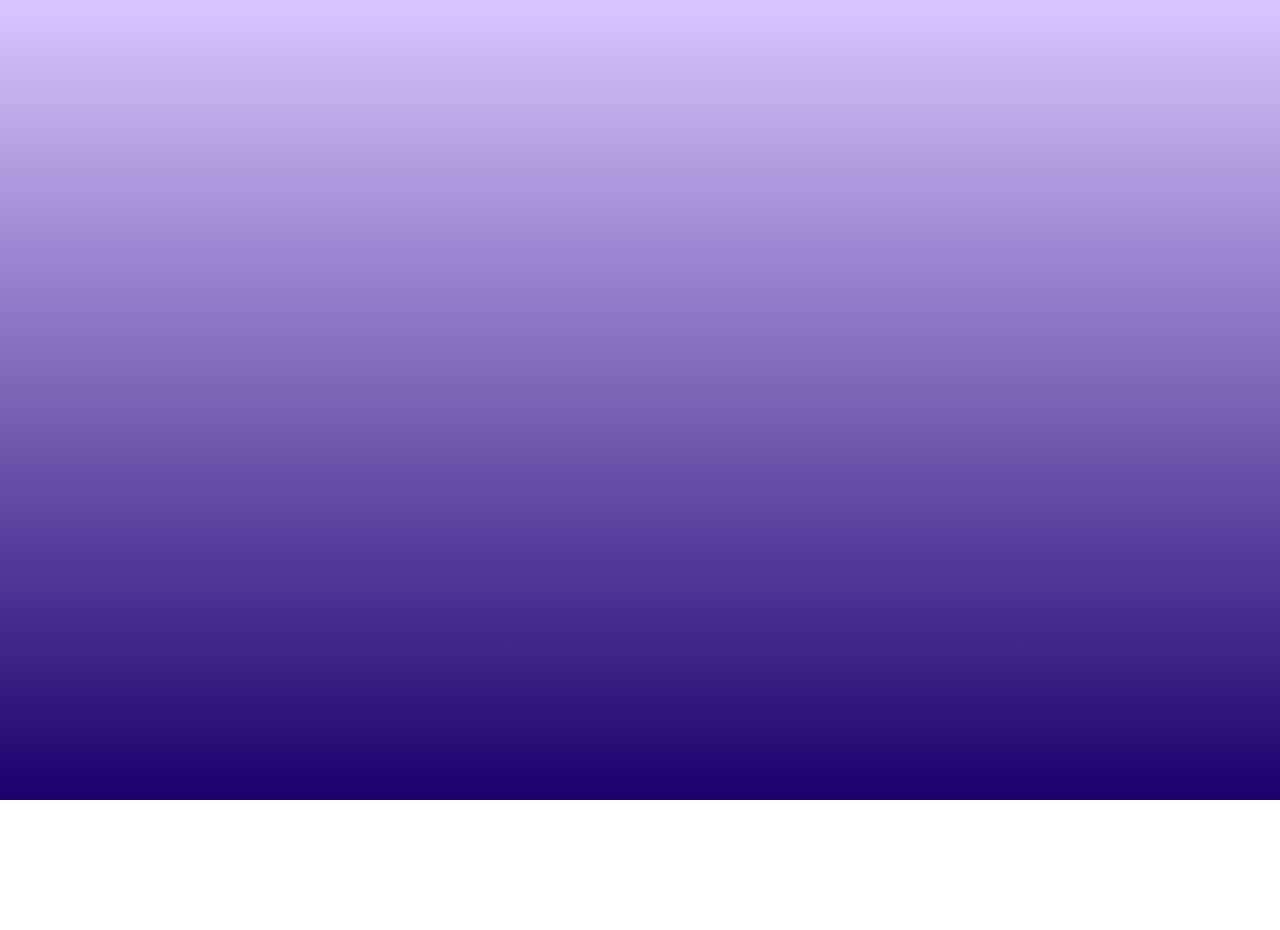
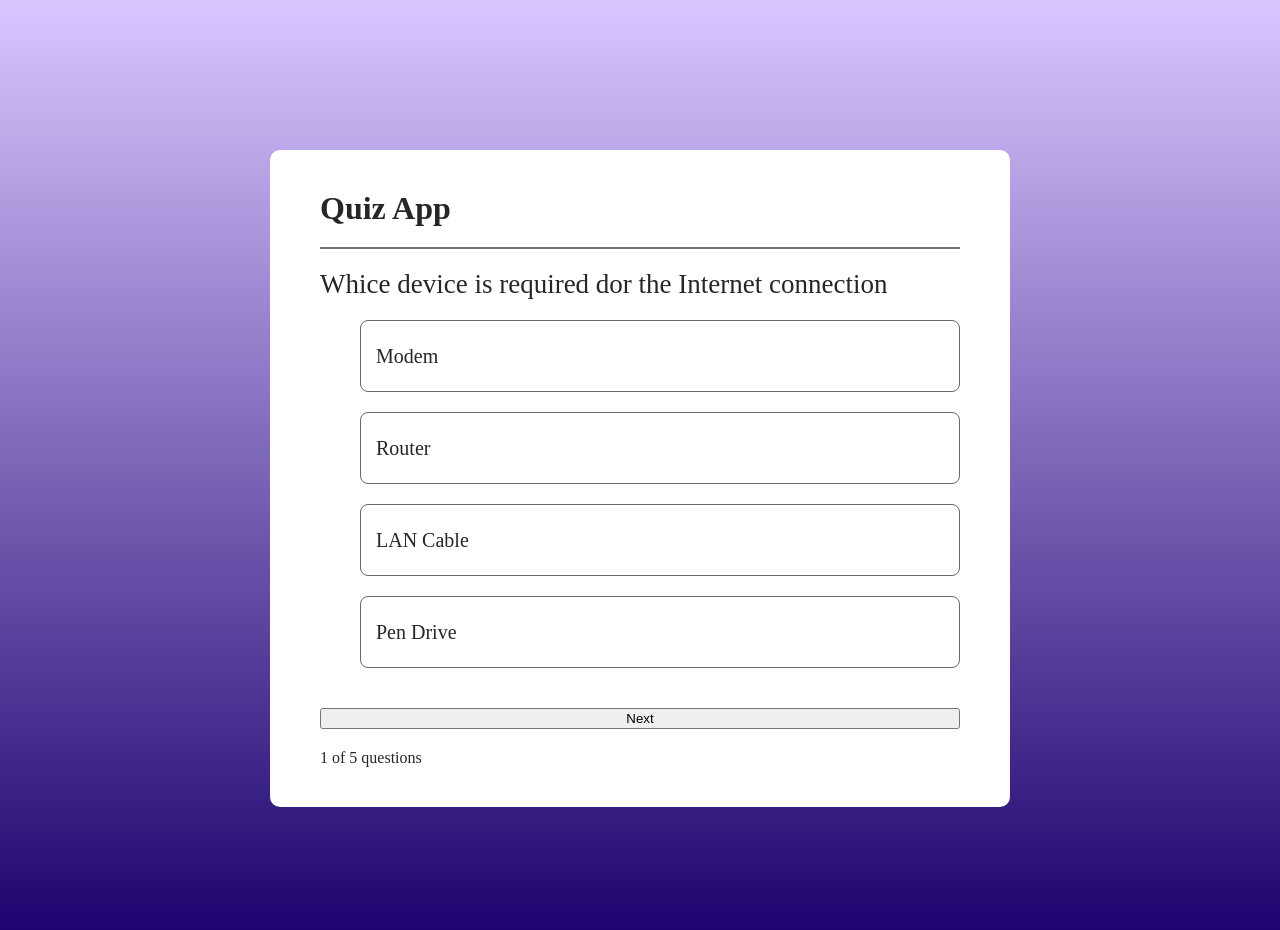
Before and after one commit to IT22914200/Quiz-App, a React (Vite) app: page / in a window 1280 px wide. Shown: the top 930 px of the page. Before the commit the page ends 800 px from the top, so only its background shows below. Built offline with nearby package versions, Linux system fonts and the light colour scheme.

Commit message:
Update App.jsx
Update App.jsx

```diff
--- a/src/App.jsx
+++ b/src/App.jsx
@@ -1,10 +1,10 @@
 import React from 'react'
+import Quiz from './components/Quiz'
 
 const App = () => {
   return (
     <div>
-
-
+      <Quiz/>
     </div>
   )
 }
```
